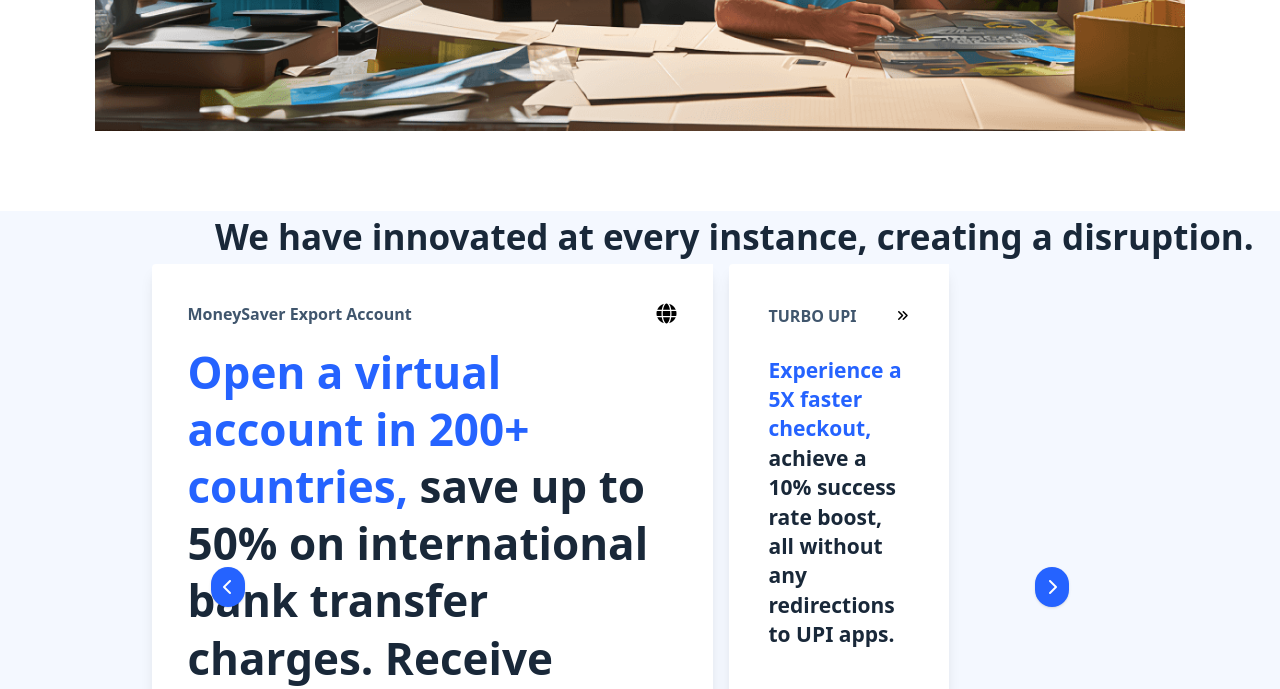
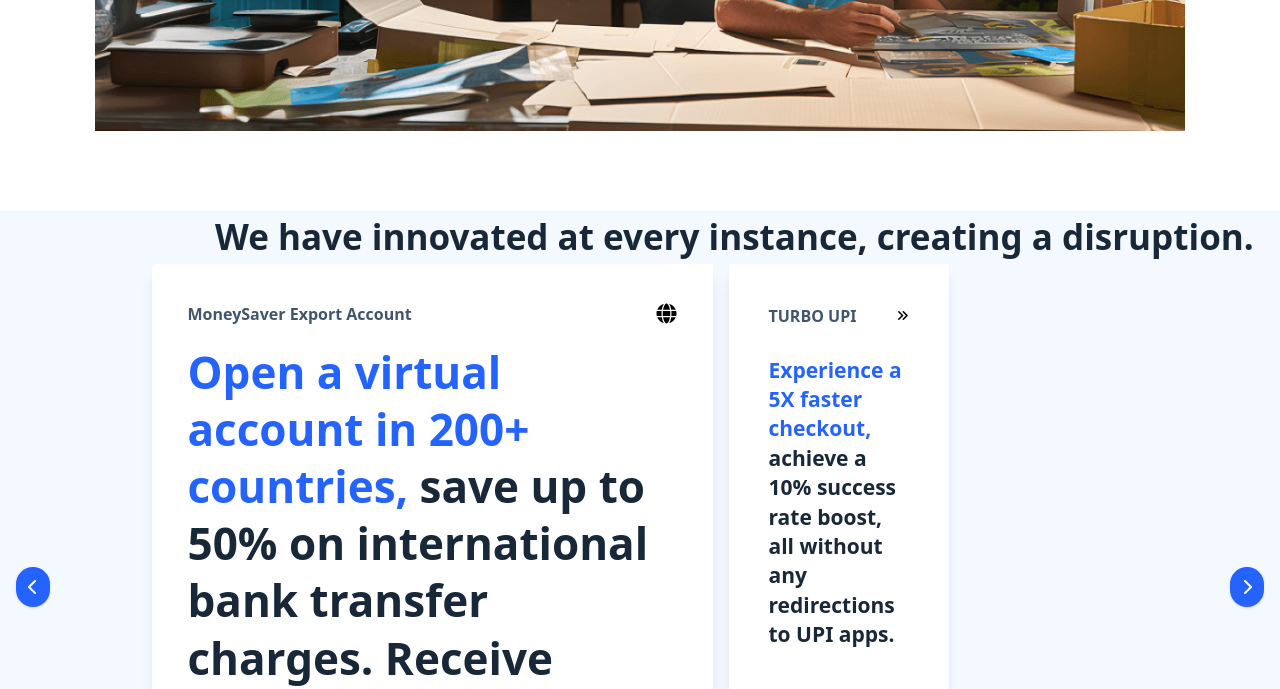
Before and after one commit to Alfaiz777/razorpayClone, a website built with Vite: page index.html in a window 1280 px wide. Shown: the part 2111-2800 px from the top of the page. Built offline with nearby package versions, Linux system fonts and the light colour scheme; files whose address does not match are found by name.

Commit message:
Adjust button positions in index.html

```diff
--- a/index.html
+++ b/index.html
@@ -806,7 +806,7 @@
         <div class="w-full relative h-full overflow-hidden">
             <!-- Left Button -->
             <button
-                class="absolute left-[211px] top-1/2 -translate-y-1/2 z-50 bg-[#2563ff] rounded-full shadow p-3 flex items-center justify-center"
+                class="absolute left-4 top-1/2 -translate-y-1/2 z-50 bg-[#2563ff] rounded-full shadow p-3 flex items-center justify-center"
                 id="product-carousel-left">
                 <i class="fas fa-chevron-left text-white"></i>
             </button>
@@ -951,7 +951,7 @@
 
             <!-- Right Button -->
             <button
-                class="absolute right-[211px] top-1/2 -translate-y-1/2 z-50 bg-[#2563ff] rounded-full shadow p-3 flex items-center justify-center"
+                class="absolute right-4 top-1/2 -translate-y-1/2 z-50 bg-[#2563ff] rounded-full shadow p-3 flex items-center justify-center"
                 id="product-carousel-right">
                 <i class="fas fa-chevron-right text-white"></i>
             </button>
```
